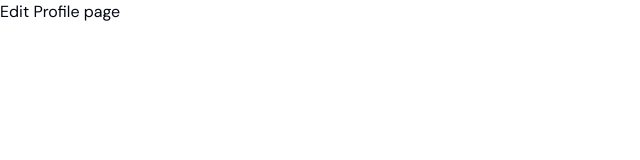
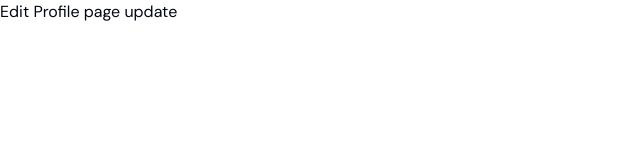
Before and after one commit to Schuffle20/next-team-practice, a Next.js app: page /dashboard/profile/edit-profile in a window 1280 px wide. Shown: the top 160 px of the page, without its empty margins (0-640 px from the left). Built offline with nearby package versions, Linux system fonts and the light colour scheme.

Commit message:
fix : update profile

```diff
--- a/app/dashboard/profile/change-password/page.tsx
+++ b/app/dashboard/profile/change-password/page.tsx
@@ -1,3 +1,3 @@
 export default function ChangePasswordPage() {
-  return <div>Change Password page</div>;
+  return <div>Change Password page update</div>;
 }
--- a/app/dashboard/profile/edit-profile/page.tsx
+++ b/app/dashboard/profile/edit-profile/page.tsx
@@ -1,3 +1,3 @@
 export default function EditProfilePage() {
-  return <div> Edit Profile page</div>;
+  return <div> Edit Profile page update</div>;
 }
--- a/app/dashboard/profile/page.tsx
+++ b/app/dashboard/profile/page.tsx
@@ -1,3 +1,3 @@
 export default function ProfilePage() {
-  return <div> Profile page</div>;
+  return <div> Profile page update</div>;
 }
```
